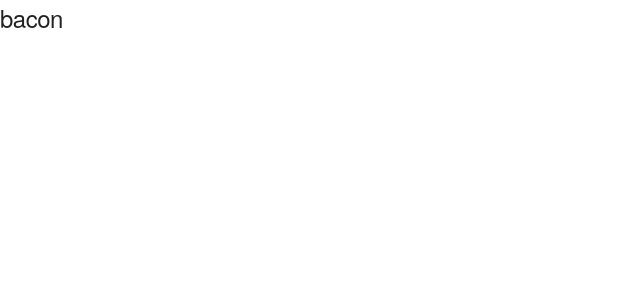
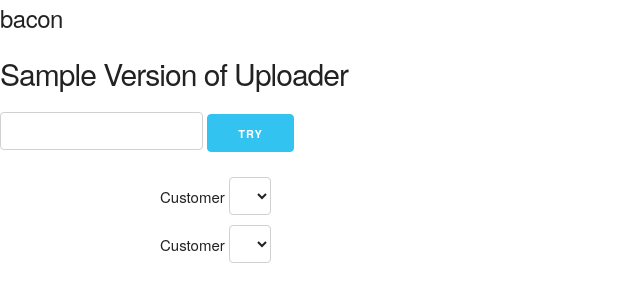
Before and after one commit to grobolom/TemplateUploader, a plain HTML site: page index.html in a window 1280 px wide. Shown: the whole page, without its empty margins (0-640 px from the left). Drawn offline with Linux system fonts and the light colour scheme.

Commit message:
add partial mockup of eventual app design

```diff
--- a/index.html
+++ b/index.html
@@ -11,8 +11,44 @@
 </head>
 <body>
 <div class='section hero' id='react-app'>
-HEY SOMETHING
+
 </div>
+
+<div class='section hero' id='sample'>
+    <h1>Sample Version of Uploader</h1>
+    <form>
+        <input type='text' name='fields-from-excel' />
+        <input type='submit' value='Try' class='button-primary' />
+    </form>
+    <div class='container'>
+        <div class='row'>
+            <ul>
+                <li>
+                    <span>Customer</span>
+                    <span><select /></span>
+                </li>
+                <li>
+                    <span>Customer</span>
+                    <span><select /></span>
+                </li>
+                <li>
+                    <span>Customer</span>
+                    <span><select /></span>
+                </li>
+                <li>
+                    <span>Customer</span>
+                    <span><select /></span>
+                </li>
+            </ul>
+        </div>
+    </div>
+</div>
+
+<style>
+ul {
+    list-style-type: none;
+}
+</style>
 
 <script type='text/javascript' src='web/js/vendor/lodash.core.js'></script>
 <script type='text/javascript' src='web/js/vendor/react.js'></script>
```
